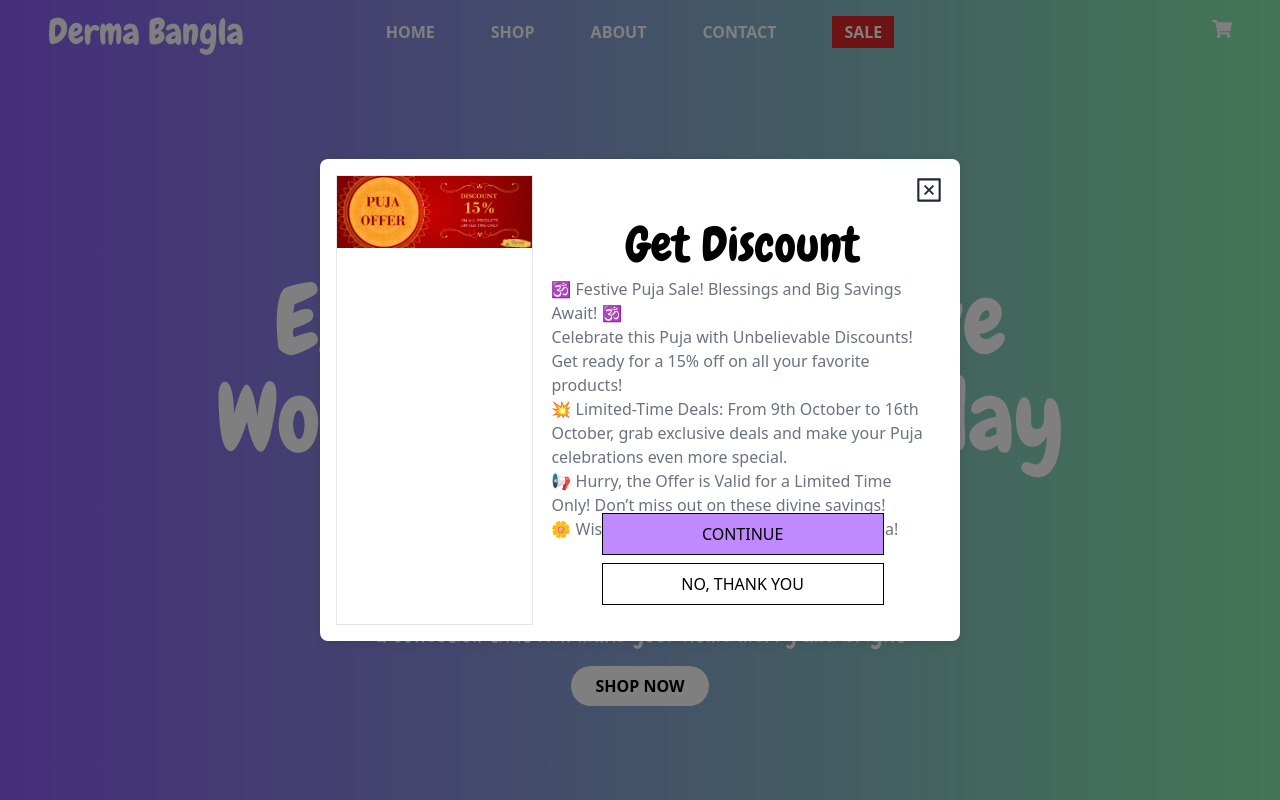
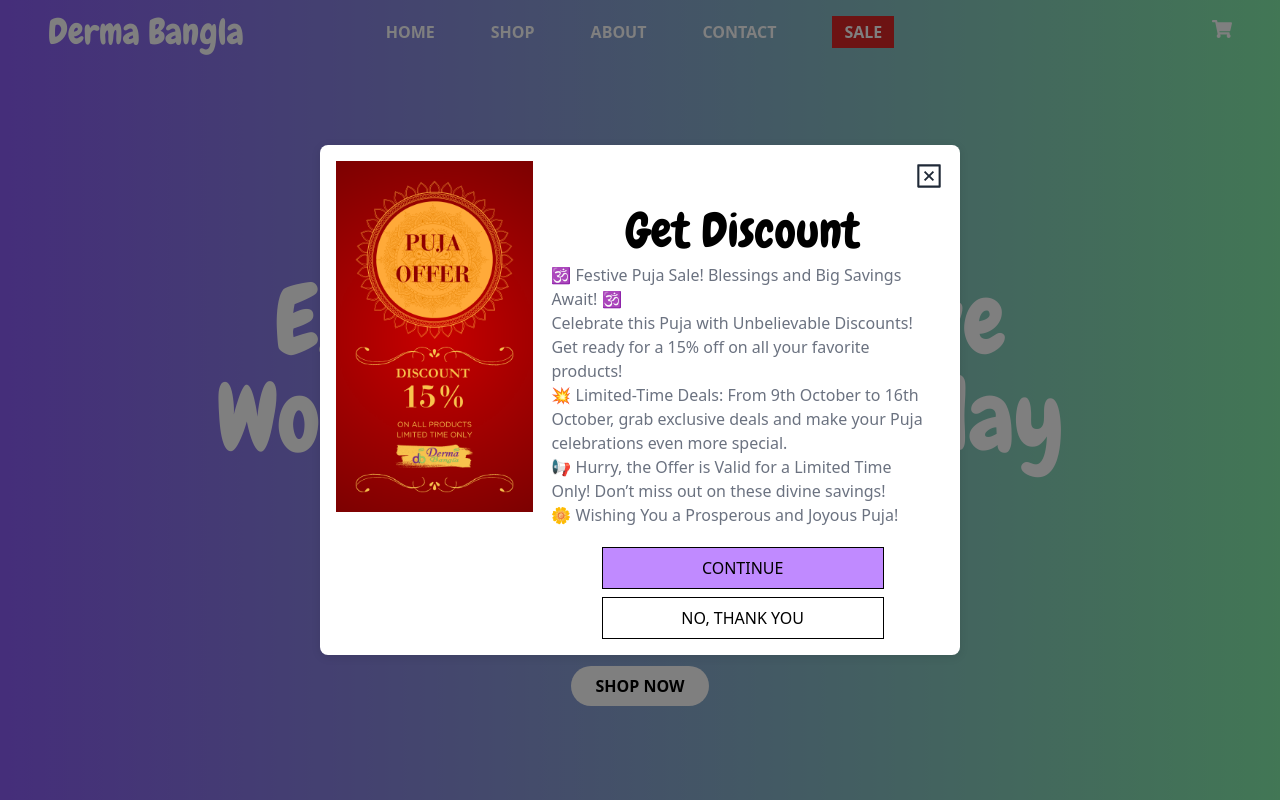
Before and after one commit to sazidhayatkhan/derma-bangla, a Next.js app: page / in a window 1280 px wide. Shown: the top 800 px of the page. Built offline with nearby package versions, Linux system fonts and the light colour scheme.

Commit message:
added advertise

```diff
--- a/src/components/modals/AdvertiseModal/index.tsx
+++ b/src/components/modals/AdvertiseModal/index.tsx
@@ -48,8 +48,8 @@
                 <AiOutlineCloseSquare className="text-3xl" />
               </button>
             </div>
-            <div className="col-span-12 md:col-span-1 border mb-3 md:mb-0">
-              <div className="w-full max-w-full">
+            <div className="col-span-12 md:col-span-1 mb-3 md:mb-0">
+              <div className="block md:hidden w-full max-w-full">
                 <Image
                   src="/images/puja_add.png"
                   alt="home2"
@@ -58,8 +58,17 @@
                   sizes="(max-width: 768px) 100vw, (max-width: 1200px) 50vw"
                 />
               </div>
+              <div className="hidden md:block w-full max-w-full">
+                <Image
+                  src="/images/puja_add2.png"
+                  alt="home2"
+                  width={1280}
+                  height={341}
+                  sizes="(max-width: 768px) 100vw, (max-width: 1200px) 50vw"
+                />
+              </div>
             </div>
-            <div className="h-[450px] col-span-12 md:col-span-2 relative">
+            <div className="col-span-12 md:col-span-2 relative">
               <div className="hidden md:flex justify-end mb-4">
                 <button onClick={closeModal}>
                   <AiOutlineCloseSquare className="text-3xl" />
@@ -85,7 +94,7 @@
                 </p>
                 <p className="text-gray-500">🌼 Wishing You a Prosperous and Joyous Puja!</p>
               </div>
-              <div className="w-[70%] mx-auto absolute bottom-[20px] left-[0px] right-[0px]">
+              <div className="w-[70%] mx-auto mt-5">
                 <button
                   onClick={handleShop}
                   className="w-full text-center bg-primary py-2 text-black border border-black mb-2 hover:bg-black hover:text-white transition duration-500"
```
Also changed, not shown: public/images/puja_add2.png (added).
